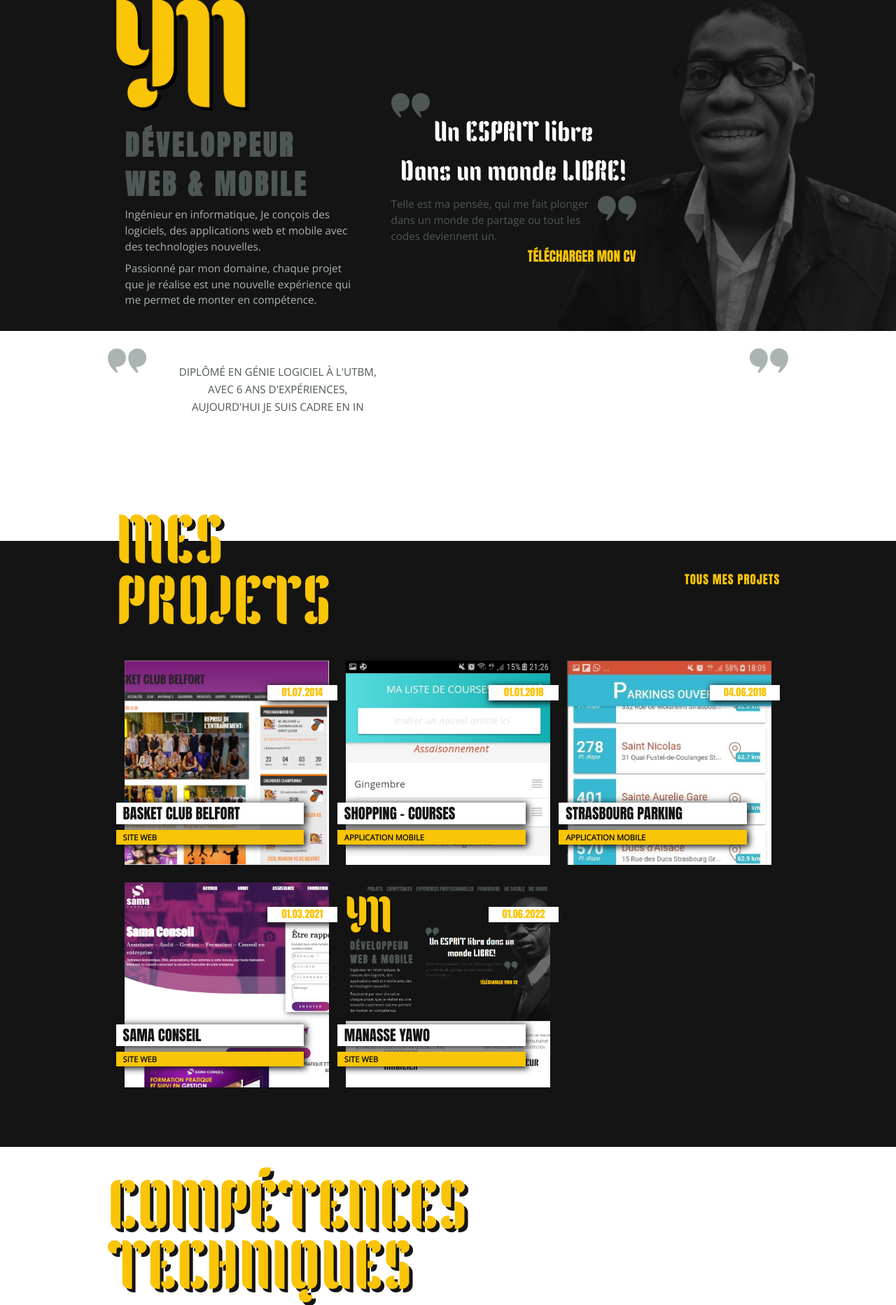
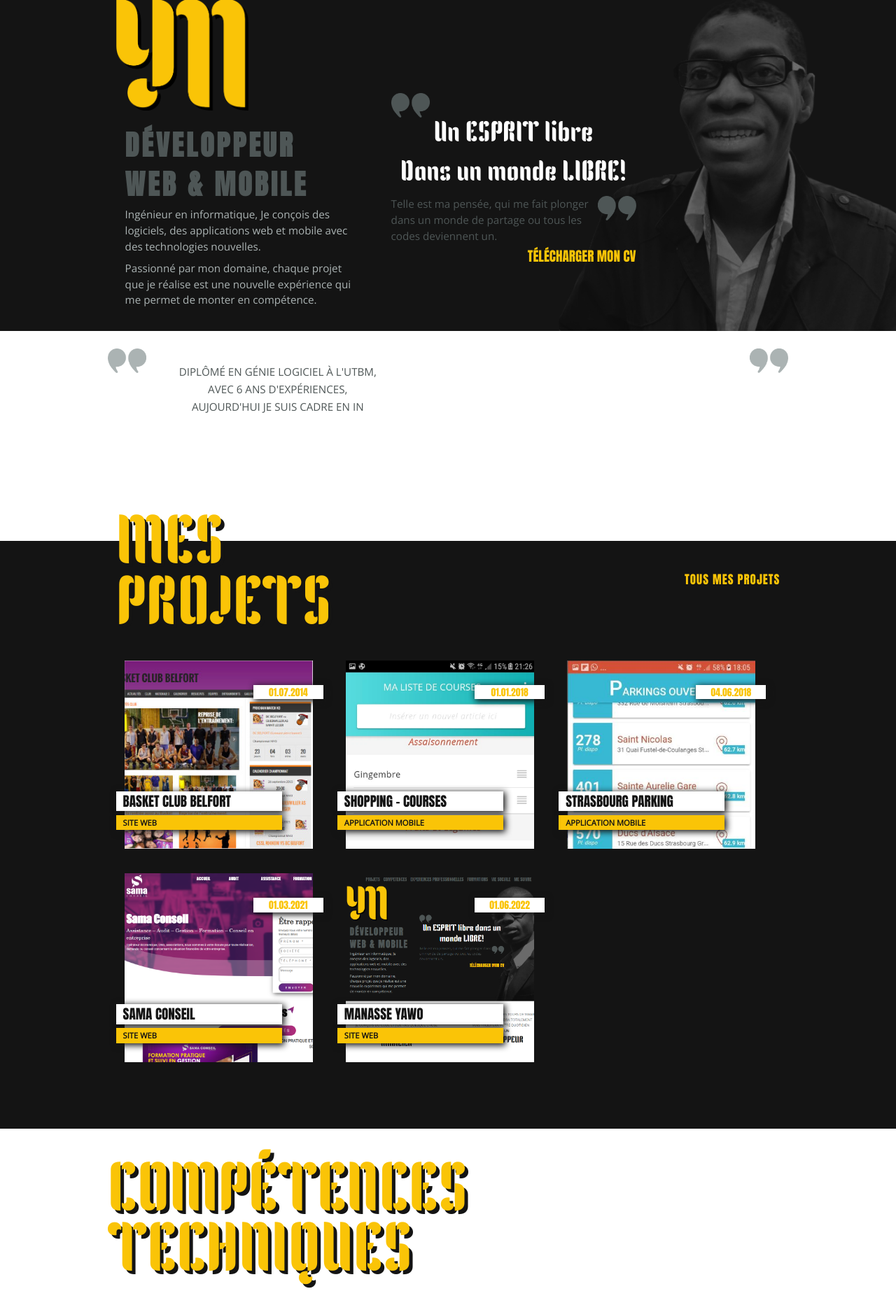
Before and after one commit to ulrick/portfolio, a PHP site: page / in a window 1280 px wide. Shown: the part 63-1928 px from the top of the page at 70% size. Run offline with PHP 8.4, Linux system fonts and the light colour scheme.

Commit message:
Style new (#8)
* fix: repair yaml file

* style: finalize styles

```diff
--- a/assets/css/project.css
+++ b/assets/css/project.css
@@ -43,8 +43,8 @@
 }
 
 .reveal {
-    transition: 1s all ease;
-    transform: translateY(100px);
+    transition: 1.1s all ease;
+    transform: translateY(150px);
 }
 
 .reveal.active {
@@ -53,7 +53,8 @@
 
 .project-img-block {
     position: relative;
-    margin-bottom: 25px;
+    margin-bottom: 35px;
+    padding-right: 35px;
 }
 
 .project-img-block div {
@@ -82,9 +83,9 @@
 
 .project-img-block .project-date {
     top: 35px;
-    right: 0px;
+    right: 20px;
     font-family: 'Anton';
-    font-size: 0.9rem;
+    font-size: 0.85rem;
     font-weight: lighter;
     color: #FAC407;
     background-color: #FFF;
@@ -96,11 +97,11 @@
     bottom: 20%;
     left: 0px;
     font-family: 'Anton';
-    font-size: 1.3rem;
+    font-size: 1.2rem;
     font-weight: 500;
     color: #141414;
     background-color: #FFF;
-    width: 85%;
+    width: 75%;
     padding-left: 10px;
 }
 
@@ -111,7 +112,7 @@
     font-weight: bold;
     color: #141414;
     background-color: #FAC407;
-    width: 85%;
+    width: 75%;
     padding-left: 10px;
     box-shadow: 2px 2px 10px 1px #141414;
     line-height: 1.9;
--- a/index.html
+++ b/index.html
@@ -47,7 +47,7 @@
                             <h1>Un ESPRIT libre</h1>
                             <h1>Dans un monde LIBRE!</h1>
                             <img class="quote quote2" src="assets/images/1_HEADER-Quotation2.png" alt="yawo-quotation2">
-                            <p>Telle est ma pensée, qui me fait plonger dans un monde de partage ou tout les codes deviennent un.</p>
+                            <p>Telle est ma pensée, qui me fait plonger dans un monde de partage ou tous les codes deviennent un.</p>
                             <a href="assets/images/CV_yawo.pdf" target="_blank">Télécharger mon CV</a>
                         </div>
                     </div>
@@ -131,7 +131,7 @@
             </div>
         </section>
         <section id="competences" class="container-fluid">
-            <div class="container container-unshift tech-competences">
+            <div class="container container-unshift tech-competences reveal">
                 <div class="main-title row">
                     <h1>Compétences <br>Techniques</h1>
                 </div>
@@ -421,7 +421,7 @@
             </div>
         </section>
         <section id="qualifications" class="container-fluid">
-            <div class="container container-unshift">
+            <div class="container container-unshift reveal">
                 <div class="main-title row">
                     <h1>Formations<br> & Diplômes</h1>
                 </div>
```
Also changed, not shown: .github/workflows/deploy.yml.
